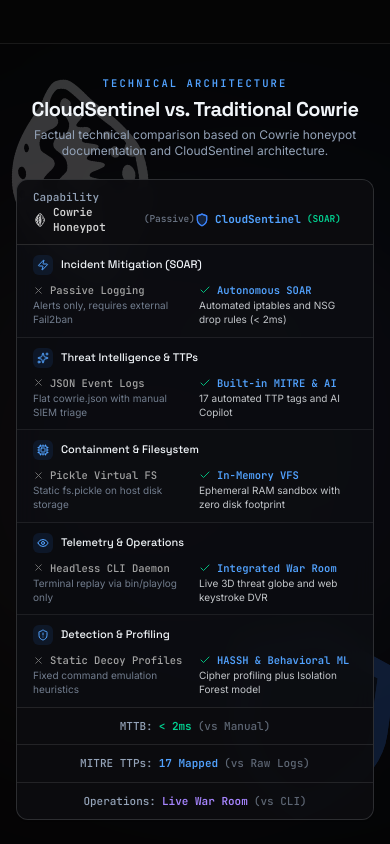
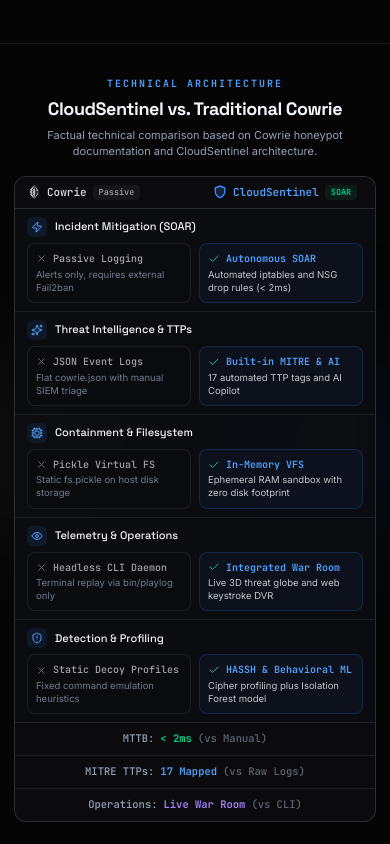
Before and after one commit to kontoldemon/hanyakontolselamatkandunia, a Next.js app in the folder dashboard/: page / in a window 390 px wide. Shown: the part 1700-2544 px from the top of the page. Built offline with nearby package versions, Linux system fonts and the light colour scheme.

Commit message:
Update landing comparison and cowrie logo

```diff
--- a/dashboard/src/components/landing/ComparisonSection.tsx
+++ b/dashboard/src/components/landing/ComparisonSection.tsx
@@ -90,49 +90,27 @@ export default function ComparisonSection() {
   return (
     <section
       id="comparison"
-      className="relative flex flex-col justify-center scroll-mt-14 px-4 py-8 sm:py-10 md:min-h-dvh md:py-6 md:px-6 border-t border-border-line/[0.08] bg-surface-panel/10 overflow-hidden"
+      className="relative flex flex-col justify-center scroll-mt-14 px-3.5 py-8 sm:px-4 sm:py-10 md:min-h-dvh md:py-6 md:px-6 border-t border-border-line/[0.08] bg-surface-panel/10 overflow-hidden"
     >
-      {/* Background decorative logos & ambient lighting */}
+      {/* Background decorative ambient lighting: Monochrome (Cowrie) on left, Electric Blue (CloudSentinel) on right */}
       <div aria-hidden="true" className="pointer-events-none absolute inset-0 select-none overflow-hidden">
-        {/* Subtle ambient gradients */}
-        <div className="absolute top-1/4 -left-20 h-[28rem] w-[28rem] rounded-full bg-amber-500/[0.04] blur-[140px] dark:bg-amber-600/[0.06]" />
-        <div className="absolute bottom-1/4 -right-20 h-[28rem] w-[28rem] rounded-full bg-blue-500/[0.05] blur-[140px] dark:bg-blue-600/[0.08]" />
+        {/* Left: Cowrie Black & White / Monochrome aura */}
+        <div className="absolute top-1/2 -translate-y-1/2 -left-12 sm:-left-20 lg:-left-24 h-48 w-48 sm:h-72 sm:w-72 lg:h-[28rem] lg:w-[28rem] rounded-full bg-slate-900/[0.04] dark:bg-white/[0.05] blur-[70px] sm:blur-[100px] lg:blur-[140px] transition-all duration-500" />
 
-        {/* Top-Left: Cowrie Shell Watermark Logo */}
-        <div className="absolute top-8 -left-6 sm:top-14 sm:left-2 lg:left-8 w-52 h-52 sm:w-72 sm:h-72 lg:w-80 lg:h-80 opacity-[0.16] dark:opacity-[0.20] dark:invert rotate-[-12deg] transition-transform duration-700">
-          <Image
-            src="/cowrie-logo.png"
-            alt=""
-            width={320}
-            height={320}
-            className="w-full h-full object-contain"
-            priority={false}
-          />
-        </div>
-
-        {/* Bottom-Right: CloudSentinel Shield Watermark Logo */}
-        <div className="absolute bottom-6 -right-6 sm:bottom-10 sm:right-2 lg:right-8 w-52 h-52 sm:w-72 sm:h-72 lg:w-80 lg:h-80 opacity-[0.14] dark:opacity-[0.18] rotate-[8deg] transition-transform duration-700">
-          <Image
-            src="/logo.svg"
-            alt=""
-            width={340}
-            height={340}
-            className="w-full h-full object-contain"
-            priority={false}
-          />
-        </div>
+        {/* Right: CloudSentinel Pure Blue aura */}
+        <div className="absolute top-1/2 -translate-y-1/2 -right-12 sm:-right-20 lg:-right-24 h-48 w-48 sm:h-72 sm:w-72 lg:h-[28rem] lg:w-[28rem] rounded-full bg-blue-600/[0.06] dark:bg-blue-500/[0.08] blur-[70px] sm:blur-[100px] lg:blur-[140px] transition-all duration-500" />
       </div>
 
       <div className="relative z-10 mx-auto w-full max-w-4xl">
         {/* Compact Header */}
-        <Reveal className="mx-auto max-w-2xl text-center mb-5 sm:mb-6">
-          <p className="font-mono text-[10.5px] font-semibold uppercase tracking-[0.2em] text-blue-600 dark:text-blue-400">
+        <Reveal className="mx-auto max-w-2xl text-center mb-4 sm:mb-6">
+          <p className="font-mono text-[10px] sm:text-[10.5px] font-semibold uppercase tracking-[0.2em] text-blue-600 dark:text-blue-400">
             Technical Architecture
           </p>
-          <h2 className="mt-1 font-display text-xl sm:text-2xl font-bold tracking-tight text-text-primary">
+          <h2 className="mt-1 font-display text-lg sm:text-2xl font-bold tracking-tight text-text-primary">
             CloudSentinel vs. Traditional Cowrie
           </h2>
-          <p className="mt-1 text-xs text-text-muted">
+          <p className="mt-1 text-[11px] sm:text-xs text-text-muted px-2">
             Factual technical comparison based on Cowrie honeypot documentation and CloudSentinel architecture.
           </p>
         </Reveal>
@@ -141,11 +119,11 @@ export default function ComparisonSection() {
         <Reveal delay={40}>
           <div className="rounded-xl border border-border-line/[0.14] bg-surface-card/90 backdrop-blur-md shadow-xs overflow-hidden">
             {/* Table Column Headers */}
-            <div className="grid grid-cols-12 px-4 py-2.5 bg-surface-panel/40 border-b border-border-line/[0.12] text-xs font-mono items-center">
-              <div className="col-span-12 sm:col-span-4 text-text-muted font-medium text-[11px]">
+            <div className="grid grid-cols-12 px-3 sm:px-4 py-2 sm:py-2.5 bg-surface-panel/40 border-b border-border-line/[0.12] text-xs font-mono items-center gap-2">
+              <div className="hidden sm:block sm:col-span-4 text-text-muted font-medium text-[11px]">
                 Capability
               </div>
-              <div className="col-span-6 sm:col-span-4 flex items-center gap-1.5 text-text-muted">
+              <div className="col-span-6 sm:col-span-4 flex items-center gap-1.5 min-w-0">
                 <Image
                   src="/cowrie-logo.png"
                   alt=""
@@ -153,10 +131,14 @@ export default function ComparisonSection() {
                   height={14}
                   className="w-3.5 h-3.5 object-contain dark:invert shrink-0 opacity-80"
                 />
-                <span className="font-semibold text-slate-700 dark:text-slate-300 text-[11px]">Cowrie Honeypot</span>
-                <span className="text-[9.5px] text-text-muted/70">(Passive)</span>
+                <span className="font-semibold text-slate-700 dark:text-slate-300 text-[11px] sm:text-xs shrink-0">
+                  Cowrie
+                </span>
+                <span className="inline-flex items-center px-1.5 py-0.5 rounded text-[8.5px] sm:text-[9px] bg-slate-500/10 text-slate-500 dark:text-slate-400 font-mono font-medium shrink-0">
+                  Passive
+                </span>
               </div>
-              <div className="col-span-6 sm:col-span-4 flex items-center gap-1.5">
+              <div className="col-span-6 sm:col-span-4 flex items-center gap-1.5 min-w-0 pl-3.5 sm:pl-2.5">
                 <Image
                   src="/logo.svg"
                   alt=""
@@ -164,8 +146,12 @@ export default function ComparisonSection() {
                   height={14}
                   className="w-3.5 h-3.5 object-contain shrink-0"
                 />
-                <span className="font-bold text-blue-600 dark:text-blue-400 text-[11px]">CloudSentinel</span>
-                <span className="text-[9.5px] text-emerald-600 dark:text-emerald-400 font-semibold">(SOAR)</span>
+                <span className="font-semibold text-blue-600 dark:text-blue-400 text-[11px] sm:text-xs shrink-0">
+                  CloudSentinel
+                </span>
+                <span className="inline-flex items-center px-1.5 py-0.5 rounded text-[8.5px] sm:text-[9px] bg-emerald-500/10 text-emerald-600 dark:text-emerald-400 font-mono font-medium shrink-0">
+                  SOAR
+                </span>
               </div>
             </div>
 
@@ -177,12 +163,12 @@ export default function ComparisonSection() {
                   <div
                     key={row.capability}
                     className={cn(
-                      "grid grid-cols-12 px-4 py-2.5 text-xs transition-colors items-center gap-2",
-                      idx % 2 === 0 ? "bg-transparent" : "bg-surface-panel/[0.15]"
+                      "grid grid-cols-12 px-3 sm:px-4 py-2 sm:py-2.5 text-xs transition-colors items-center gap-x-2 gap-y-1.5 sm:gap-2",
+                      idx % 2 === 0 ? "bg-transparent" : "bg-surface-panel/[0.10] sm:bg-surface-panel/[0.15]"
                     )}
                   >
                     {/* Capability Title */}
-                    <div className="col-span-12 sm:col-span-4 flex items-center gap-2 pr-2">
+                    <div className="col-span-12 sm:col-span-4 flex items-center gap-2 pr-1 sm:pr-2">
                       <div className="flex h-5 w-5 shrink-0 items-center justify-center rounded-md bg-blue-500/10 text-blue-600 dark:text-blue-400">
                         <Icon size={12} />
                       </div>
@@ -191,28 +177,28 @@ export default function ComparisonSection() {
                       </span>
                     </div>
 
-                    {/* Cowrie Spec */}
-                    <div className="col-span-6 sm:col-span-4 pr-2 flex flex-col justify-center">
+                    {/* Cowrie Spec Card on Mobile / Column on Desktop */}
+                    <div className="col-span-6 sm:col-span-4 rounded-lg sm:rounded-none p-2 sm:p-0 bg-surface-panel/20 sm:bg-transparent border sm:border-0 border-border-line/[0.08] flex flex-col justify-start min-h-[58px] sm:min-h-0">
                       <div className="flex items-center gap-1.5">
                         <X size={11} className="text-slate-400 dark:text-slate-500 shrink-0" />
-                        <span className="font-mono text-[10.5px] sm:text-[11px] font-medium text-slate-600 dark:text-slate-400">
+                        <span className="font-mono text-[10px] sm:text-[11px] font-medium text-slate-600 dark:text-slate-400 leading-snug">
                           {row.cowrie.badge}
                         </span>
                       </div>
-                      <p className="text-[10px] text-text-muted/75 mt-0.5 leading-snug">
+                      <p className="text-[9.5px] sm:text-[10px] text-text-muted/75 mt-0.5 leading-snug">
                         {row.cowrie.detail}
                       </p>
                     </div>
 
-                    {/* CloudSentinel Spec */}
-                    <div className="col-span-6 sm:col-span-4 flex flex-col justify-center">
+                    {/* CloudSentinel Spec Card on Mobile / Column on Desktop */}
+                    <div className="col-span-6 sm:col-span-4 rounded-lg sm:rounded-none p-2 sm:p-0 sm:pl-2.5 bg-blue-500/[0.05] sm:bg-transparent border sm:border-0 border-blue-500/20 flex flex-col justify-start min-h-[58px] sm:min-h-0">
                       <div className="flex items-center gap-1.5">
                         <Check size={12} className="text-emerald-500 shrink-0 font-bold" />
-                        <span className="font-mono text-[10.5px] sm:text-[11px] font-semibold text-blue-600 dark:text-blue-400">
+                        <span className="font-mono text-[10px] sm:text-[11px] font-semibold text-blue-600 dark:text-blue-400 leading-snug">
                           {row.cloudsentinel.badge}
                         </span>
                       </div>
-                      <p className="text-[10px] text-text-primary/80 mt-0.5 leading-snug">
+                      <p className="text-[9.5px] sm:text-[10px] text-text-primary/80 mt-0.5 leading-snug">
                         {row.cloudsentinel.detail}
                       </p>
                     </div>
@@ -222,18 +208,18 @@ export default function ComparisonSection() {
             </div>
 
             {/* Bottom Benchmark Micro-Bar - Clean 3-Column Grid */}
-            <div className="grid grid-cols-1 sm:grid-cols-3 divide-y sm:divide-y-0 sm:divide-x divide-border-line/[0.10] bg-surface-panel/30 border-t border-border-line/[0.10] text-[11px] font-mono">
-              <div className="px-3.5 py-2.5 flex items-center justify-center gap-1.5 text-center">
+            <div className="grid grid-cols-1 sm:grid-cols-3 divide-y sm:divide-y-0 sm:divide-x divide-border-line/[0.10] bg-surface-panel/30 border-t border-border-line/[0.10] text-[10.5px] sm:text-[11px] font-mono">
+              <div className="px-3 py-2 sm:px-3.5 sm:py-2.5 flex items-center justify-center gap-1.5 text-center">
                 <span className="text-text-muted">MTTB:</span>
                 <span className="font-semibold text-emerald-600 dark:text-emerald-400">{"< 2ms"}</span>
                 <span className="text-text-muted/60">(vs Manual)</span>
               </div>
-              <div className="px-3.5 py-2.5 flex items-center justify-center gap-1.5 text-center">
+              <div className="px-3 py-2 sm:px-3.5 sm:py-2.5 flex items-center justify-center gap-1.5 text-center">
                 <span className="text-text-muted">MITRE TTPs:</span>
                 <span className="font-semibold text-blue-600 dark:text-blue-400">17 Mapped</span>
                 <span className="text-text-muted/60">(vs Raw Logs)</span>
               </div>
-              <div className="px-3.5 py-2.5 flex items-center justify-center gap-1.5 text-center">
+              <div className="px-3 py-2 sm:px-3.5 sm:py-2.5 flex items-center justify-center gap-1.5 text-center">
                 <span className="text-text-muted">Operations:</span>
                 <span className="font-semibold text-violet-600 dark:text-violet-400">Live War Room</span>
                 <span className="text-text-muted/60">(vs CLI)</span>
```
Also changed, not shown: dashboard/public/cowrie-logo.png.
